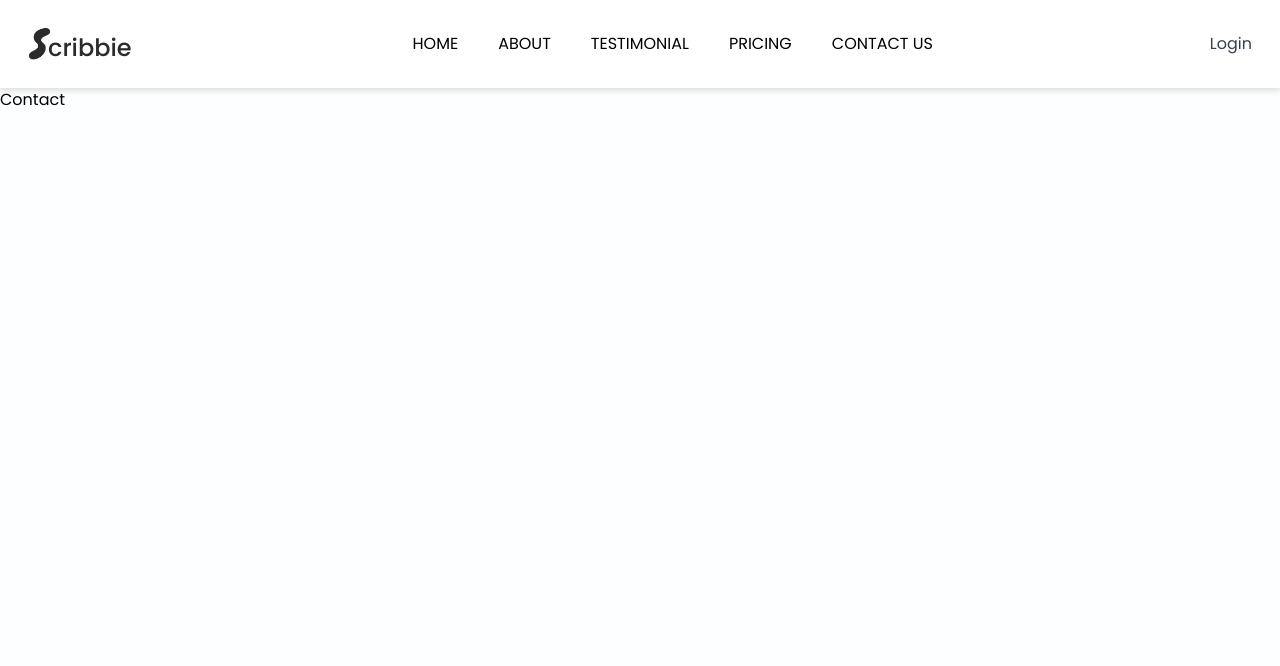
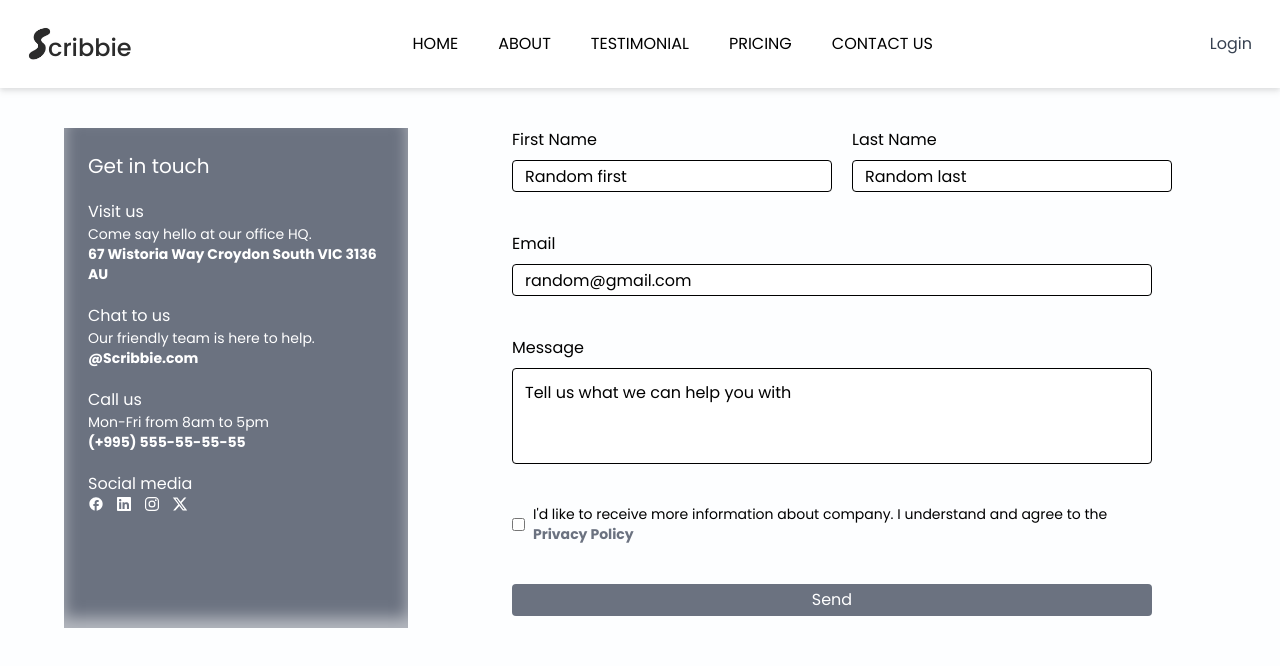
Before and after one commit to Scribbie-Notes/notes-app, a React (Vite) app in the folder frontend/: page /contact-us in a window 1280 px wide. Shown: the top 666 px of the page. Built offline with nearby package versions, Linux system fonts and the light colour scheme; no server answers.

Commit message:
added contact us page

```diff
--- a/frontend/src/components/Contact/Contact.jsx
+++ b/frontend/src/components/Contact/Contact.jsx
@@ -1,14 +1,116 @@
-import React from 'react'
-import Navbar from '../Navbar';
+import React, { useRef } from "react";
+import Navbar from "../Navbar";
+import { MdFacebook } from "react-icons/md";
+import { FaLinkedin } from "react-icons/fa";
+import { IoLogoInstagram } from "react-icons/io5";
+import { FaXTwitter } from "react-icons/fa6";
 
 const Contact = () => {
+  const form = useRef();
   const user = JSON.parse(localStorage.getItem("user"));
   return (
     <div>
-       <Navbar userInfo={user}/>
-        <h1>Contact</h1>
+      <Navbar userInfo={user} />
+      <div className="contact-section  flex px-16 gap-x-10 py-10 h-[580px]">
+        <div className="w-2/6 bg-gray-500  p-6 text-white flex  flex-col gap-y-5  shadow-[inset_0_-10px_15px_0_rgba(255,255,255,0.5)]">
+          <h1 className="text-xl">Get in touch</h1>
+          <div>
+            <h1>Visit us</h1>
+            <p className="text-sm">Come say hello at our office HQ.</p>
+            <p className="text-sm font-bold">
+              67 Wistoria Way Croydon South VIC 3136 AU
+            </p>
+          </div>
+          <div>
+            <h1>Chat to us</h1>
+            <p className="text-sm">Our friendly team is here to help.</p>
+            <p className="text-sm font-bold">@Scribbie.com</p>
+          </div>
+          <div>
+            <h1>Call us</h1>
+            <p className="text-sm">Mon-Fri from 8am to 5pm</p>
+            <p className="text-sm font-bold">(+995) 555-55-55-55</p>
+          </div>
+          <div>
+            <h1>Social media</h1>
+            <div className="flex gap-x-3">
+              <span>
+                <MdFacebook />
+              </span>
+              <span>
+                <FaLinkedin />
+              </span>
+              <span>
+                <IoLogoInstagram />
+              </span>
+              <span>
+                <FaXTwitter />
+              </span>
+            </div>
+          </div>
+        </div>
+        <div className=" w-4/6">
+          <form ref={form} className="flex flex-col gap-y-10 px-16">
+            <div className="flex gap-x-5">
+              <div className="flex flex-col w-3/6 gap-y-2">
+                <label>First Name</label>
+                <input
+                  type="text"
+                  name="first_name"
+                  className="border border-black border-solid rounded h-8 pl-3 placeholder-black"
+                  placeholder="Random first"
+                />
+              </div>
+              <div className="flex flex-col w-3/6 gap-y-2">
+                <label>Last Name</label>
+                <input
+                  type="text"
+                  name="last_name"
+                  className="border border-black border-solid rounded h-8 pl-3 placeholder-black"
+                  placeholder="Random last"
+                />
+              </div>
+            </div>
+            <div className="flex flex-col gap-y-2">
+              <label>Email</label>
+              <input
+                type="email"
+                name="user_email"
+                className="border border-black border-solid rounded h-8 pl-3 placeholder-black"
+                placeholder="random@gmail.com"
+              />
+            </div>
+            <div className="flex flex-col gap-y-2">
+              <label>Message</label>
+              <textarea
+                name="message"
+                className="border border-black border-solid rounded h-24 pl-3 pt-3 placeholder-black resize-none"
+                placeholder="Tell us what we can help you with"
+              />
+            </div>
+            <div className="flex items-center">
+              <input
+                type="checkbox"
+                id="subscribe"
+                name="subscribe"
+                className="mr-2"
+              />
+              <label htmlFor="subscribe" className="text-sm">
+                I&#39;d like to receive more information about company. I
+                understand and agree to the{" "}
+                <span className="text-gray-500 font-bold">Privacy Policy</span>
+              </label>
+            </div>
+            <input
+              type="submit"
+              value="Send"
+              className="bg-gray-500 text-white rounded cursor-pointer h-8"
+            />
+          </form>
+        </div>
+      </div>
     </div>
-  )
-}
+  );
+};
 
-export default Contact
+export default Contact;
```
